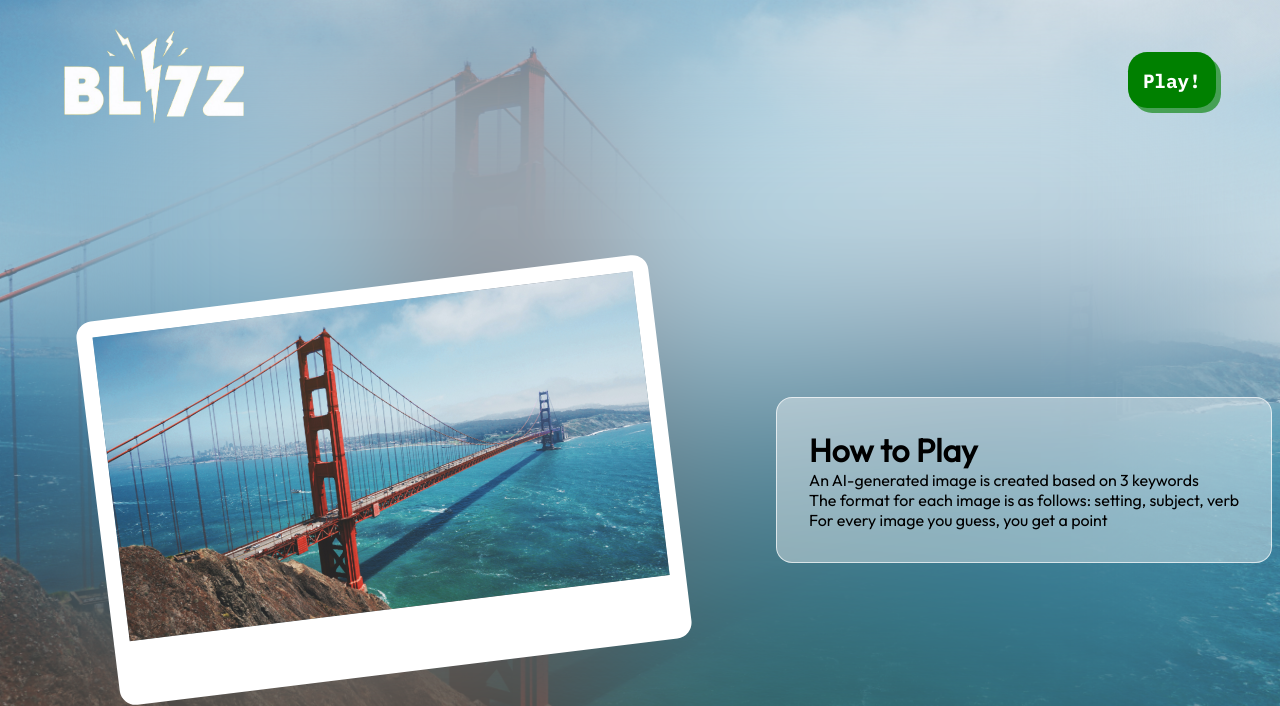
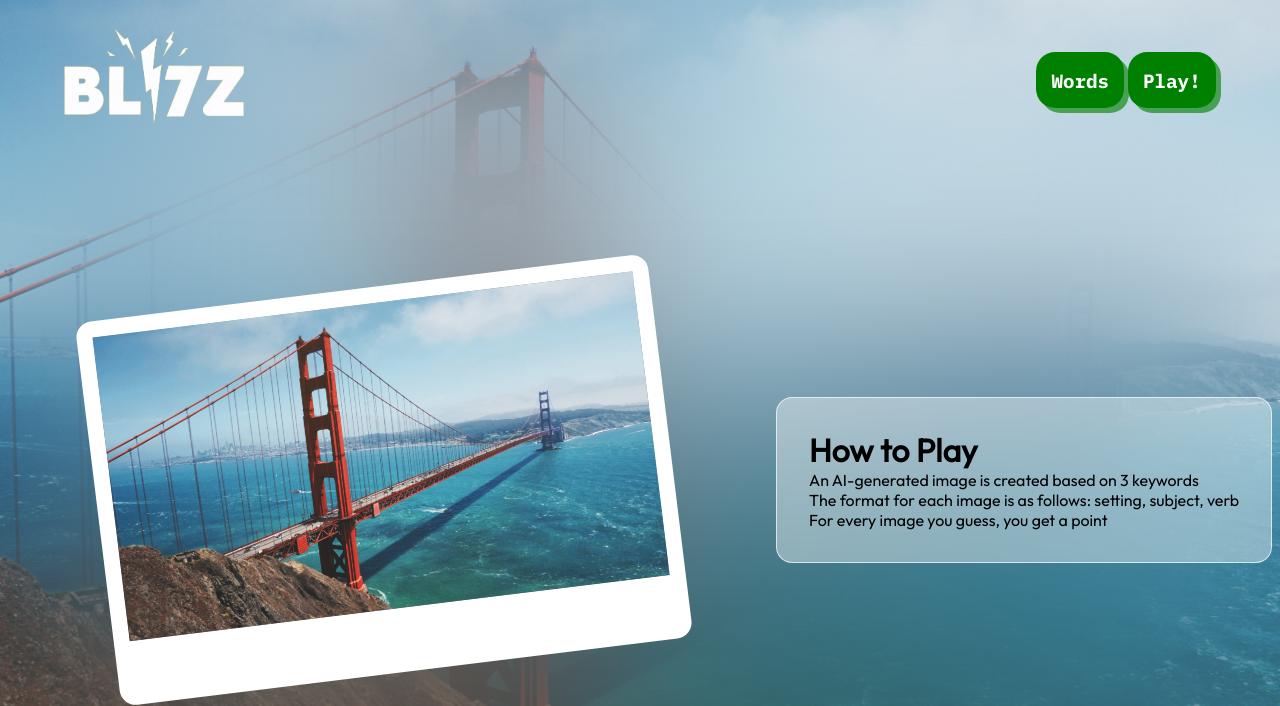
Before and after one commit to HydraSyntax/PicBlitzSubmission, a Flask app: page / in a window 1280 px wide. Shown: the top 706 px of the page. Run offline with Flask 2, Linux system fonts and the light colour scheme.

Commit message:
wordList (last minute)

```diff
--- a/templates/main.html
+++ b/templates/main.html
@@ -12,7 +12,10 @@
    <div class="pane">
         <nav>
             <h1><img src="/static/logo.png"></h1>
+          <div>
+            <button onclick="window.open('/words')" class='cta' id="main">Words</button>
             <button onclick="startGame()" class="cta" id="main">Play!</button>
+          </div>
         </nav>
         <main>
             <div id="img">
```
Also changed, not shown: image.png.
